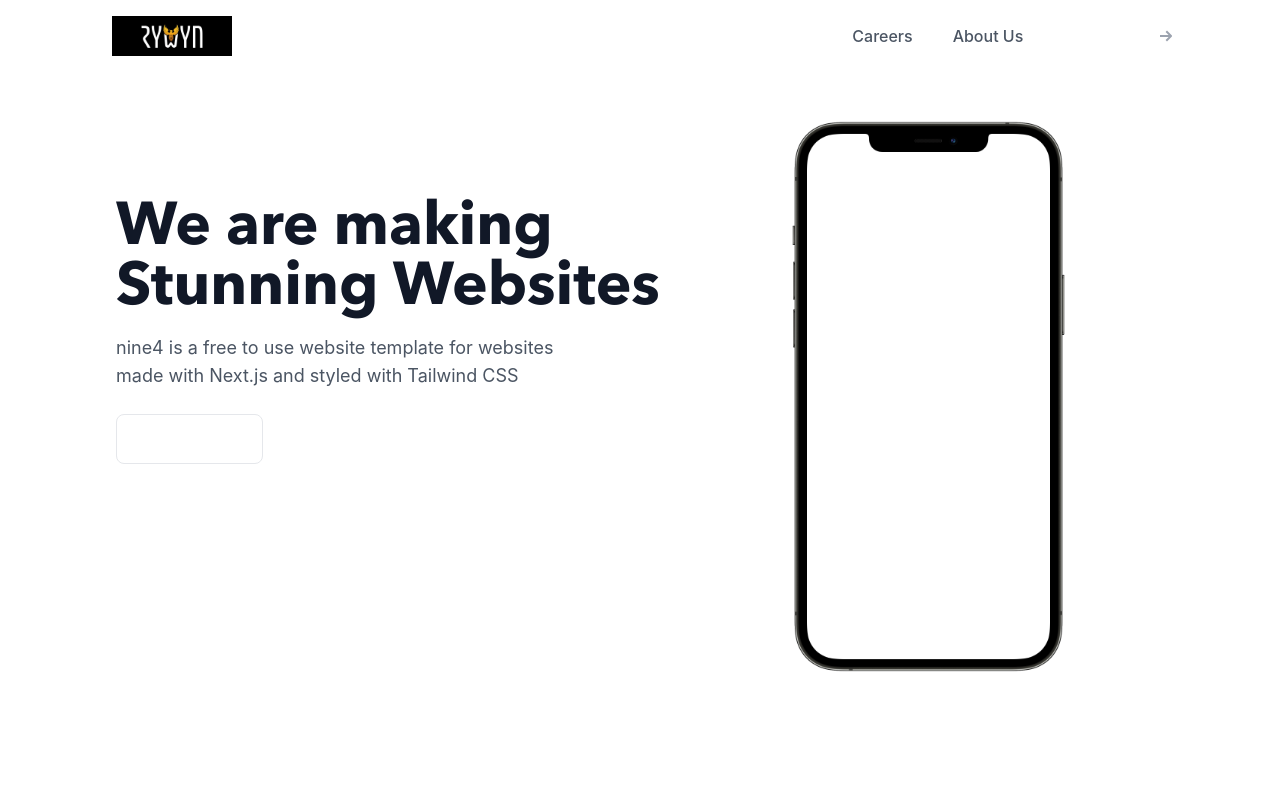
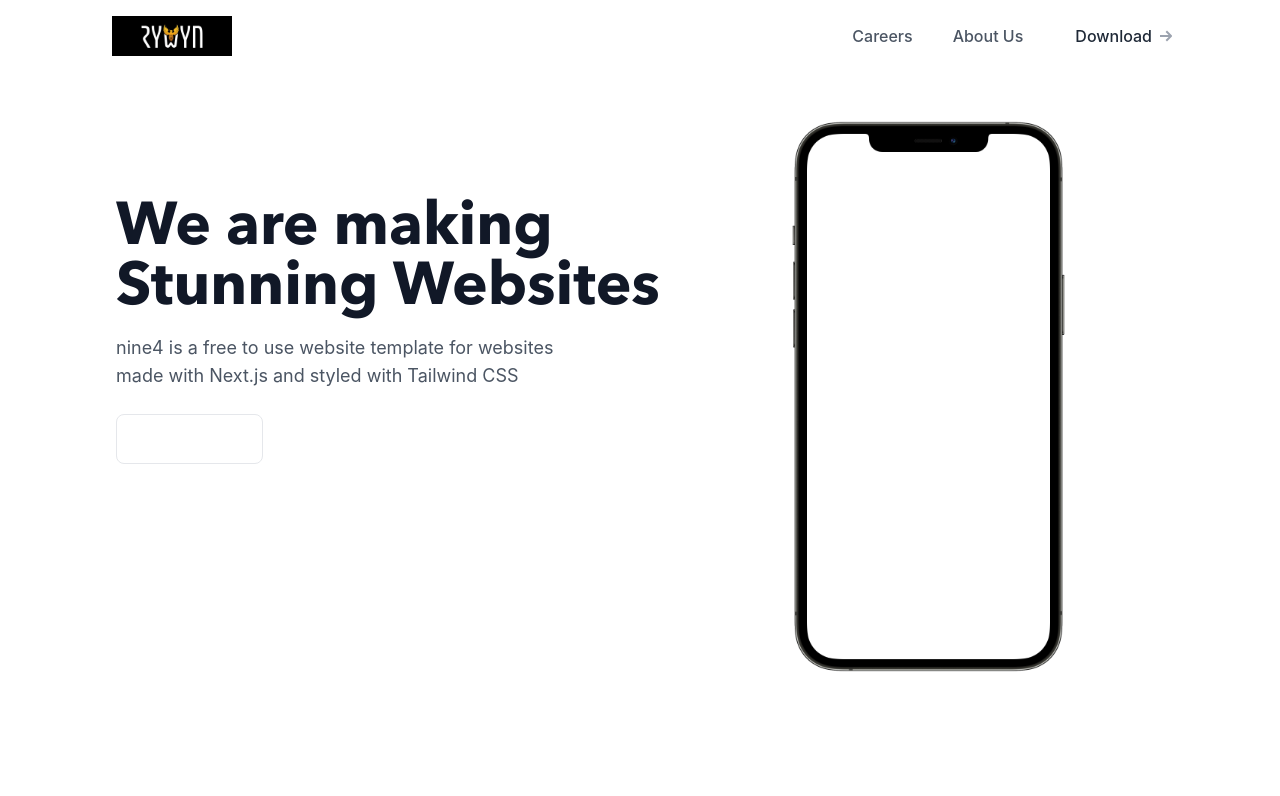
Before and after one commit to Ernestoc14/FBA-RywynWebsite, a Next.js app in the folder rywyn/: page / in a window 1280 px wide. Shown: the top 796 px of the page. Built offline with nearby package versions, Linux system fonts and the light colour scheme.

Commit message:
Fix: Removing a Margin Top from a li in Navbar

```diff
--- a/rywyn/components/Header.js
+++ b/rywyn/components/Header.js
@@ -73,7 +73,7 @@ export default function Header() {
               </li>
               <li>
                 <a
-                  className="inline-flex items-center px-4 py-2 mt-2 font-medium text-white transition duration-500 ease-in-out transform bg-transparent rounded-lg text-md md:mt-0 md:ml-4 bg-gray-900"
+                  className="inline-flex items-center px-4 py-2 font-medium text-gray-800 transition duration-500 ease-in-out transform bg-transparent rounded-lg text-md md:mt-0 md:ml-4 bg-gray-900"
                   href="/"
                 >
                   <span className="justify-center">Download</span>
```
